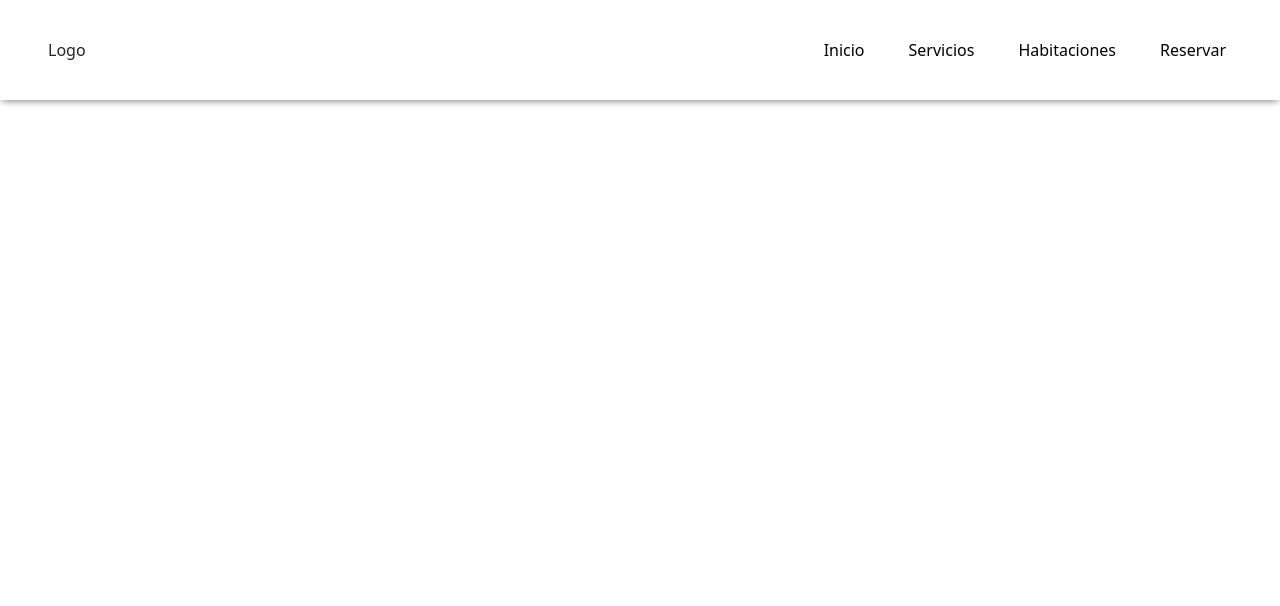
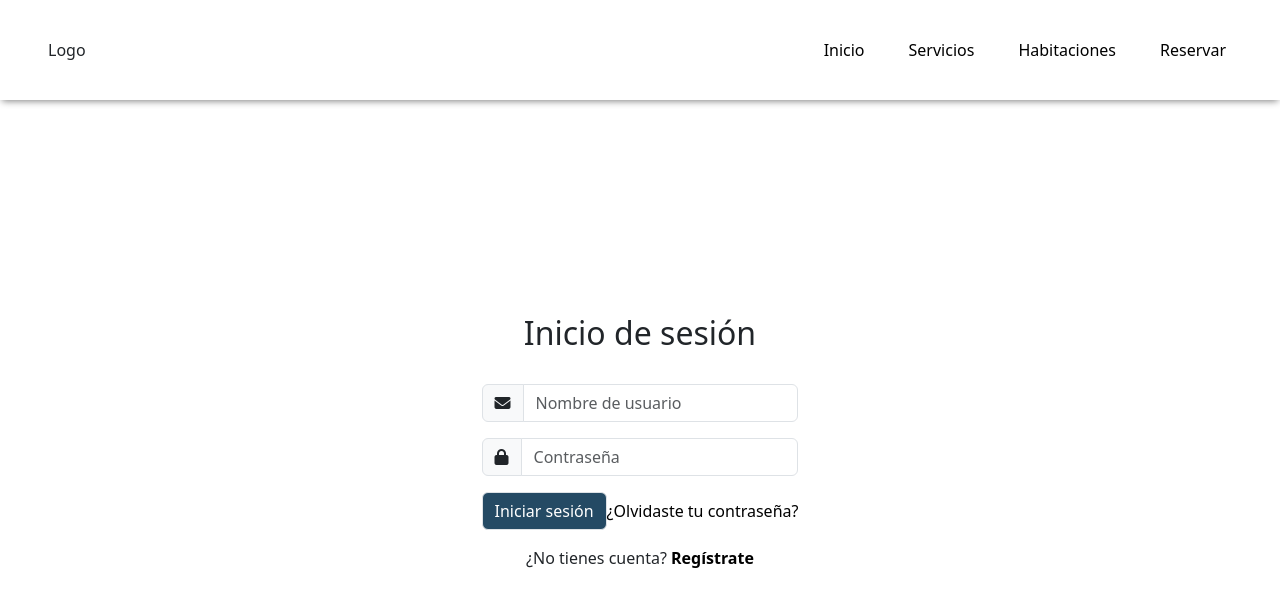
Before and after one commit to ignaciocaramuto/webhotel-frontend, an Angular app: page /register in a window 1280 px wide. Before the commit this address led to /. Shown: the top 606 px of the page. Built offline with nearby package versions, Linux system fonts and the light colour scheme.

Commit message:
update: componente register

```diff
--- a/src/app/app-routing.module.ts
+++ b/src/app/app-routing.module.ts
@@ -2,6 +2,7 @@ import { NgModule } from '@angular/core';
 import { RouterModule, Routes } from '@angular/router';
 import { HomeComponent } from './components/home/home.component';
 import { LoginComponent } from './components/login/login.component';
+import { RegisterComponent } from './components/register/register.component';
 import { ServiciosComponent } from './components/servicios/servicios.component';
 
 const routes: Routes = [
@@ -16,6 +17,10 @@ const routes: Routes = [
   {
     path: 'login',
     component: LoginComponent
+  },
+  {
+    path: 'register',
+    component: RegisterComponent
   }
 ];
 
--- a/src/app/app.module.ts
+++ b/src/app/app.module.ts
@@ -12,6 +12,7 @@ import { HomeComponent } from './components/home/home.component';
 import { ServiciosComponent } from './components/servicios/servicios.component';
 import { ServicioTarjetaComponent } from './components/servicios/servicio-tarjeta/servicio-tarjeta.component';
 import { LoginComponent } from './components/login/login.component';
+import { RegisterComponent } from './components/register/register.component';
 
 @NgModule({
   declarations: [
@@ -21,7 +22,8 @@ import { LoginComponent } from './components/login/login.component';
     HomeComponent,
     ServiciosComponent,
     ServicioTarjetaComponent,
-    LoginComponent
+    LoginComponent,
+    RegisterComponent
   ],
   imports: [
     BrowserModule,
--- /dev/null
+++ b/src/app/components/register/register.component.html
@@ -0,0 +1,22 @@
+<div class="container">
+    <form [formGroup]="loginForm" (ngSubmit)="onSubmit()">
+        <div class="login">
+            <h2>Inicio de sesión</h2>
+            <div class="input-group mb-3">
+                <span class="input-group-text" id="basic-addon1">
+                    <i class="fa-solid fa-envelope"></i>
+                </span>
+                <input type="email" id="email" formControlName="email" class="form-control" placeholder="Nombre de usuario" aria-label="Useremail" aria-describedby="basic-addon1">
+            </div>
+            <div class="input-group mb-3">
+                <span class="input-group-text" id="basic-addon1">
+                    <i class="fa-solid fa-lock"></i>
+                </span>
+                <input type="password" id="password" formControlName="password" class="form-control" placeholder="Contraseña" aria-label="Password" aria-describedby="basic-addon1">
+            </div>
+            <button type="submit">Iniciar sesión</button>
+            <a href="/">¿Olvidaste tu contraseña?</a>
+            <p>¿No tienes cuenta? <a href="/">Regístrate</a></p>
+        </div>
+    </form>
+</div>
--- /dev/null
+++ b/src/app/components/register/register.component.scss
@@ -0,0 +1,46 @@
+@import 'themes';
+
+.container {
+    height: calc(100% - 100px);
+    display: flex;
+    justify-content: center;
+    align-items: center;
+}
+
+.register {
+    width: 400px;
+    height: 400px;
+    box-shadow: $box-shadow;
+    display: flex;
+    flex-direction: column;
+    justify-content: center;
+    padding: 2em;
+}
+
+h2, p, a {
+    text-align: center;
+    margin-bottom: 1em;
+}
+
+a {
+    color: black;
+    text-decoration: none;
+}
+
+a:last-child {
+    font-weight: bold;
+}
+
+button {
+    border: 1px solid #dee2e6;
+    border-radius: 0.375rem;
+    margin-bottom: 1em;
+    color: white;
+    background-color: $primary-color;
+    padding: .375rem .75rem;
+}
+
+button:hover {
+    background-color: $primary-color-hover;
+    transition: 300ms;
+}
--- /dev/null
+++ b/src/app/components/register/register.component.ts
@@ -0,0 +1,25 @@
+import { Component } from '@angular/core';
+import { FormControl, FormGroup } from '@angular/forms';
+
+@Component({
+  selector: 'app-register',
+  templateUrl: './register.component.html',
+  styleUrls: ['./register.component.scss']
+})
+export class RegisterComponent {
+
+  loginForm = new FormGroup({
+    email: new FormControl(''),
+    password: new FormControl(''),
+  });
+
+  onSubmit() {
+    if (this.loginForm.valid) {
+      console.log(this.loginForm.value);
+    } else {
+      // Handle form validation errors
+      console.log('Invalid form');
+    }
+  }
+
+}
```
Also changed, not shown: 1 other file (tests, documents, lock files or other folders).
